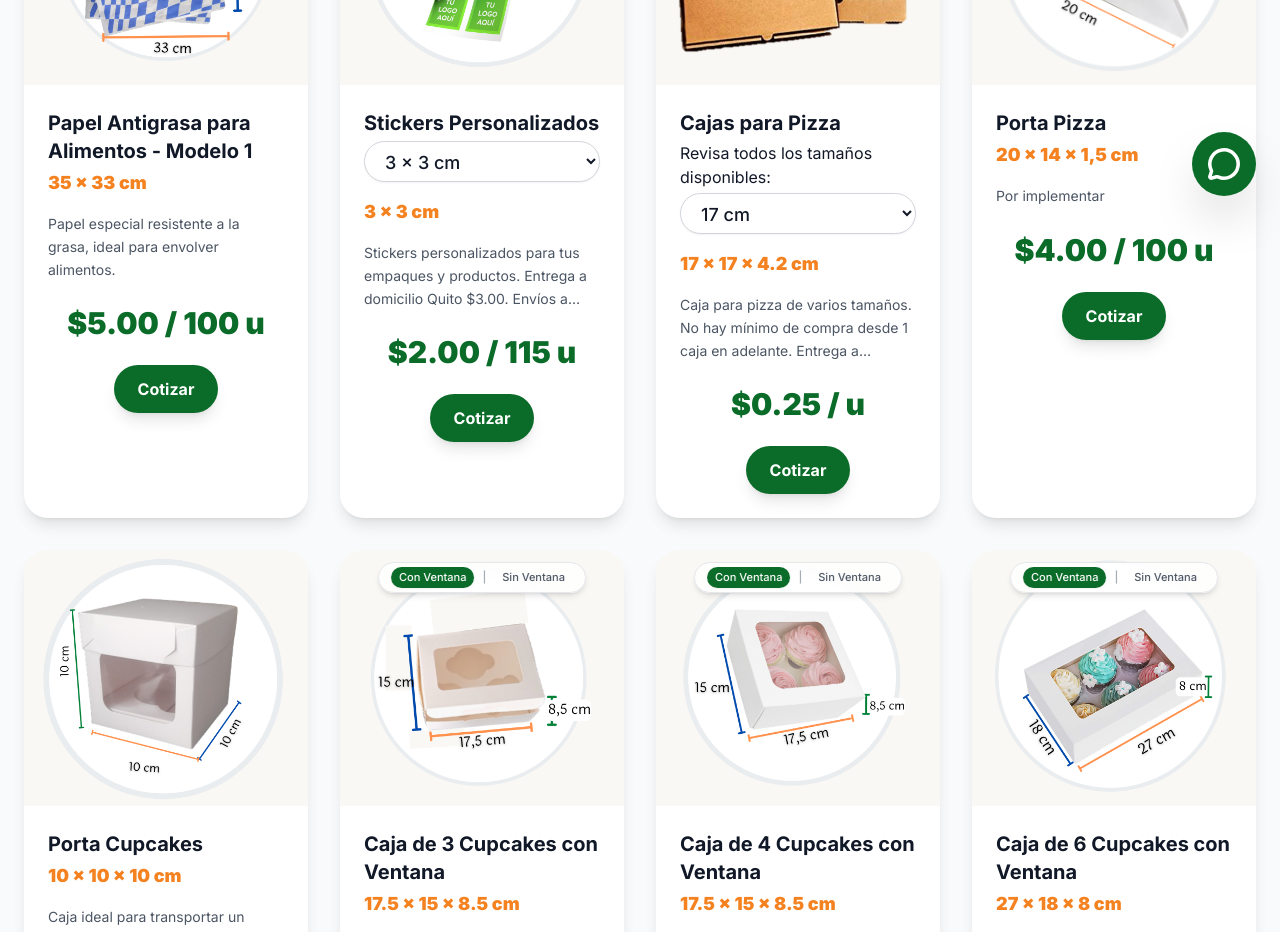
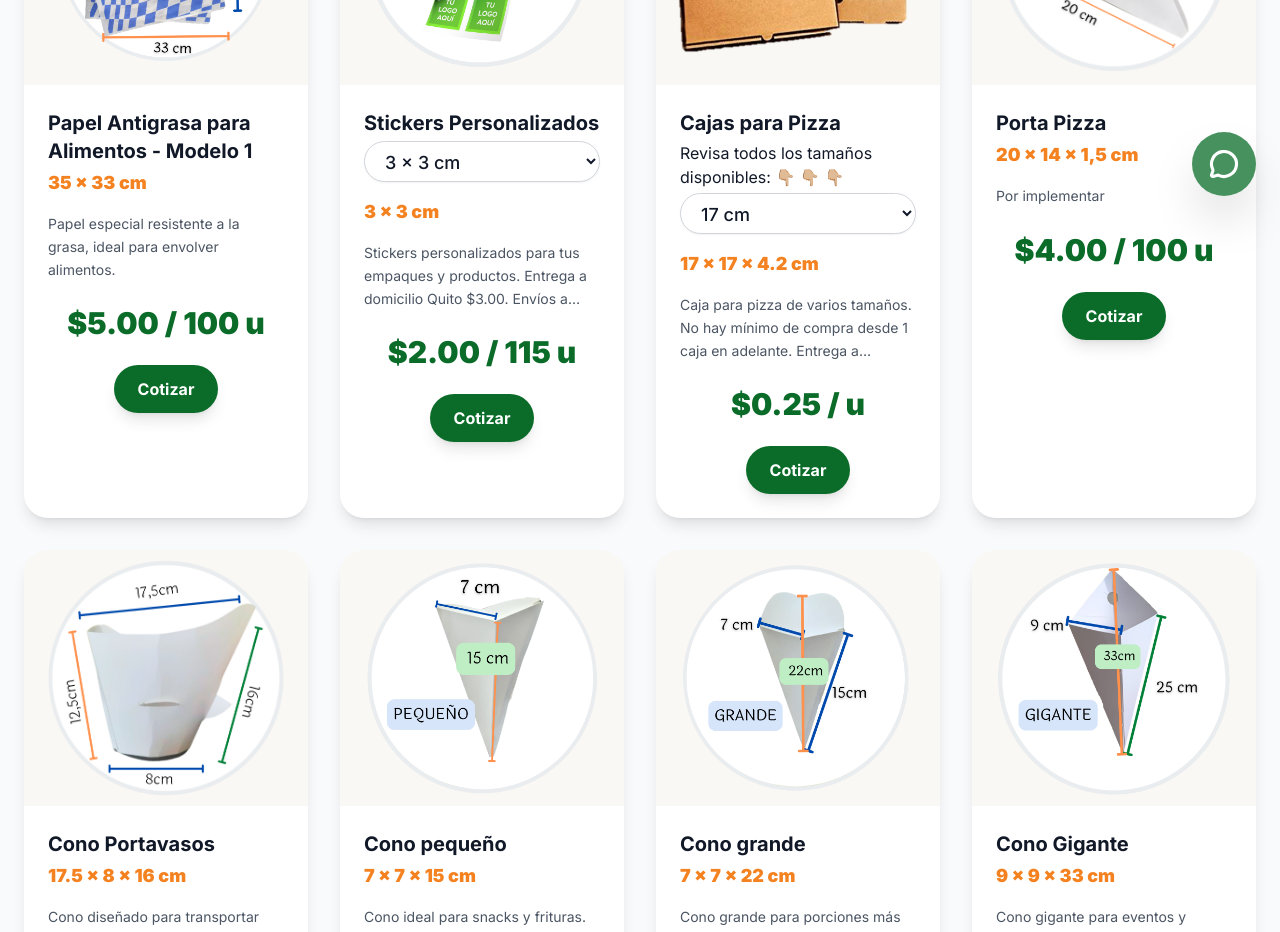
Before and after one commit to FelipeZapata137/Wayna-Web, a React (Vite) app: page /tienda in a window 1280 px wide. Shown: the part 580-1512 px from the top of the page. Built offline with nearby package versions, Linux system fonts and the light colour scheme.

Commit message:
Botón que te sube al top en el catálogo

```diff
--- a/src/components/WhatsappButton.jsx
+++ b/src/components/WhatsappButton.jsx
@@ -16,8 +16,8 @@ export default function WhatsappButton() {
 
         <span className="absolute inset-0 bg-wayna-green rounded-full scale-0 group-hover:scale-125 opacity-0 group-hover:opacity-50 transition-all duration-1000 delay-200"></span>
 
-        <div className="relative bg-wayna-green text-white w-16 h-16 rounded-full flex items-center justify-center shadow-2xl hover:shadow-wayna-green/60 transform hover:scale-110 transition-all duration-300">
-          <MessageCircle size={34} strokeWidth={2.5} />
+        <div className="relative bg-wayna-green/75 text-white w-16 h-16 rounded-full flex items-center justify-center shadow-2xl hover:shadow-wayna-green/60 transform hover:scale-110 transition-all duration-300">
+          <MessageCircle size={30} strokeWidth={2.5} />
         </div>
       </div>
 
--- a/src/components/shop/PizzaBoxCard.jsx
+++ b/src/components/shop/PizzaBoxCard.jsx
@@ -23,7 +23,7 @@ export default function PizzaBoxCard({ products, onCotizar }) {
 
       <div className="p-6">
         <h3 className="text-xl font-bold mb-1 text-gray-900">Cajas para Pizza</h3>
-        <h3 className="text-l mb-1 text-gray-900">Revisa todos los tamaños disponibles:</h3>
+        <h3 className="text-l mb-1 text-gray-900">Revisa todos los tamaños disponibles: 👇🏼  👇🏼  👇🏼</h3>
         <select
           value={selectedIndex}
           onChange={(e) => setSelectedIndex(Number(e.target.value))}
--- a/src/components/shop/Shop.jsx
+++ b/src/components/shop/Shop.jsx
@@ -1,10 +1,11 @@
-import { useState } from 'react'
+// src/components/shop/Shop.jsx
+import { useState, useEffect } from 'react'
 import { products } from './productsData.js'
 import ProductCard from './ProductCard.jsx'
 import AntigrasaCarouselCard from './AntigrasaCarouselCard.jsx'
 import StickersCard from './StickersCard.jsx'
 import PizzaBoxCard from './PizzaBoxCard.jsx'
-import CupcakesToggleCard from './CupcakesToggleCard.jsx'
+import { ArrowUp } from 'lucide-react'  // ← Nuevo icono
 
 const categories = [
   { id: 'all', name: 'Todos' },
@@ -14,7 +15,6 @@ const categories = [
   { id: 'papel-antigrasa', name: 'Papel Antigrasa' },
   { id: 'delivery-box', name: 'Delivery Box' },
   { id: 'dulces-bocaditos', name: 'Dulces y Bocaditos' },
-  { id: 'cajas-ventana', name: 'Cajas con Ventana' },
   { id: 'para-pizza', name: 'Para Pizza' },
   { id: 'extras', name: 'Extras' },
 ]
@@ -23,6 +23,19 @@ const WHATSAPP_NUMBER = "593979116621"
 
 export default function Shop() {
   const [activeCategory, setActiveCategory] = useState('all')
+  const [showBackToTop, setShowBackToTop] = useState(false)  // ← Nuevo estado
+
+  useEffect(() => {
+    const handleScroll = () => {
+      setShowBackToTop(window.scrollY > 300)  // Muestra después de 300px scroll
+    }
+    window.addEventListener('scroll', handleScroll)
+    return () => window.removeEventListener('scroll', handleScroll)
+  }, [])
+
+  const scrollToTop = () => {
+    window.scrollTo({ top: 0, behavior: 'smooth' })  // Scroll suave al top
+  }
 
   const filteredProducts = activeCategory === 'all'
     ? products
@@ -45,13 +58,8 @@ export default function Shop() {
   const pizzaBoxes = products.filter(p => p.category === 'para-pizza' && p.name.includes('Caja para Pizza'))
   const portaPizza = products.find(p => p.name === 'Porta Pizza')
 
-  const portaCupcakes = products.find(p => p.name.includes('Porta Cupcakes'))
-  const tresCupcakesProducts = products.filter(p => p.name.includes('3 Cupcakes'))
-  const cuatroCupcakesProducts = products.filter(p => p.name.includes('4 Cupcakes'))
-  const seisCupcakesProducts = products.filter(p => p.name.includes('6 Cupcakes'))
-
   return (
-    <section className="pt-24 pb-32 px-6 bg-gray-50 min-h-screen">
+    <section className="pt-24 pb-32 px-6 bg-gray-50 min-h-screen relative">  {/* ← relative para el botón flotante */}
       <div className="max-w-7xl mx-auto">
         <div className="text-center mb-16">
           <h1 data-aos="fade-up" className="text-5xl md:text-6xl font-black mb-4">
@@ -90,54 +98,33 @@ export default function Shop() {
           <div className="grid grid-cols-1 sm:grid-cols-2 lg:grid-cols-3 xl:grid-cols-4 gap-6 md:gap-8">
             {activeCategory === 'all' ? (
               <>
+                {/* Antigrasa carousel */}
                 {antigrasaProducts.length > 0 && (
                   <AntigrasaCarouselCard products={antigrasaProducts} onCotizar={handleCotizar} />
                 )}
 
+                {/* Stickers select */}
                 {stickersProducts.length > 0 && (
                   <StickersCard products={stickersProducts} onCotizar={handleCotizar} />
                 )}
 
+                {/* Pizza boxes select */}
                 {pizzaBoxes.length > 0 && (
                   <PizzaBoxCard products={pizzaBoxes} onCotizar={handleCotizar} />
                 )}
 
+                {/* Porta Pizza normal */}
                 {portaPizza && (
                   <ProductCard key={portaPizza.id} product={portaPizza} onCotizar={handleCotizar} />
                 )}
 
-                {portaCupcakes && (
-                  <ProductCard key={portaCupcakes.id} product={portaCupcakes} onCotizar={handleCotizar} />
-                )}
-
-                {tresCupcakesProducts.length === 2 && (
-                  <CupcakesToggleCard
-                    groupProducts={tresCupcakesProducts}
-                    onCotizar={handleCotizar}
-                  />
-                )}
-
-                {cuatroCupcakesProducts.length === 2 && (
-                  <CupcakesToggleCard
-                    groupProducts={cuatroCupcakesProducts}
-                    onCotizar={handleCotizar}
-                  />
-                )}
-
-                {seisCupcakesProducts.length === 2 && (
-                  <CupcakesToggleCard
-                    groupProducts={seisCupcakesProducts}
-                    onCotizar={handleCotizar}
-                  />
-                )}
-
+                {/* Resto normal */}
                 {filteredProducts
                   .filter(p =>
                     p.category !== 'papel-antigrasa' &&
                     !p.name.includes('Stickers') &&
                     !p.name.includes('Caja para Pizza') &&
-                    p.name !== 'Porta Pizza' &&
-                    !p.name.includes('Cupcakes')
+                    p.name !== 'Porta Pizza'
                   )
                   .map(product => (
                     <ProductCard key={product.id} product={product} onCotizar={handleCotizar} />
@@ -145,49 +132,15 @@ export default function Shop() {
               </>
             ) : activeCategory === 'para-pizza' ? (
               <>
+                {/* Pizza boxes select */}
                 {pizzaBoxes.length > 0 && (
                   <PizzaBoxCard products={pizzaBoxes} onCotizar={handleCotizar} />
                 )}
 
+                {/* Porta Pizza normal */}
                 {portaPizza && (
                   <ProductCard key={portaPizza.id} product={portaPizza} onCotizar={handleCotizar} />
                 )}
-              </>
-            ) : activeCategory === 'dulces-bocaditos' ? (
-              <>
-                {portaCupcakes && (
-                  <ProductCard key={portaCupcakes.id} product={portaCupcakes} onCotizar={handleCotizar} />
-                )}
-
-                {tresCupcakesProducts.length === 2 && (
-                  <CupcakesToggleCard
-                    groupProducts={tresCupcakesProducts}
-                    onCotizar={handleCotizar}
-                  />
-                )}
-
-                {cuatroCupcakesProducts.length === 2 && (
-                  <CupcakesToggleCard
-                    groupProducts={cuatroCupcakesProducts}
-                    onCotizar={handleCotizar}
-                  />
-                )}
-
-                {seisCupcakesProducts.length === 2 && (
-                  <CupcakesToggleCard
-                    groupProducts={seisCupcakesProducts}
-                    onCotizar={handleCotizar}
-                  />
-                )}
-
-                {filteredProducts
-                  .filter(p =>
-                    !p.name.includes('Cupcakes') &&
-                    p.name !== 'Porta Cupcakes'
-                  )
-                  .map(product => (
-                    <ProductCard key={product.id} product={product} onCotizar={handleCotizar} />
-                  ))}
               </>
             ) : (
               filteredProducts.map(product => (
@@ -197,6 +150,19 @@ export default function Shop() {
           </div>
         )}
       </div>
+
+      {showBackToTop && (
+    <button
+      onClick={scrollToTop}
+      className="fixed bottom-24 right-6 z-50 group bg-wayna-green/75 text-white p-3 rounded-full shadow-2xl hover:bg-[#F58220] hover:shadow-wayna-green/60 transform hover:scale-110 transition-all duration-300"
+      aria-label="Volver al top"
+    >
+      <ArrowUp size={18} strokeWidth={2.5} />
+      <span className="absolute bottom-full left-1/2 -translate-x-1/2 mb-2 px-3 py-1 bg-gray-900/90 text-white text-xs font-medium rounded-md opacity-0 group-hover:opacity-100 transition-opacity duration-300 whitespace-nowrap pointer-events-none">
+        Volver arriba
+      </span>
+    </button>
+    )}
     </section>
   )
 }
```
